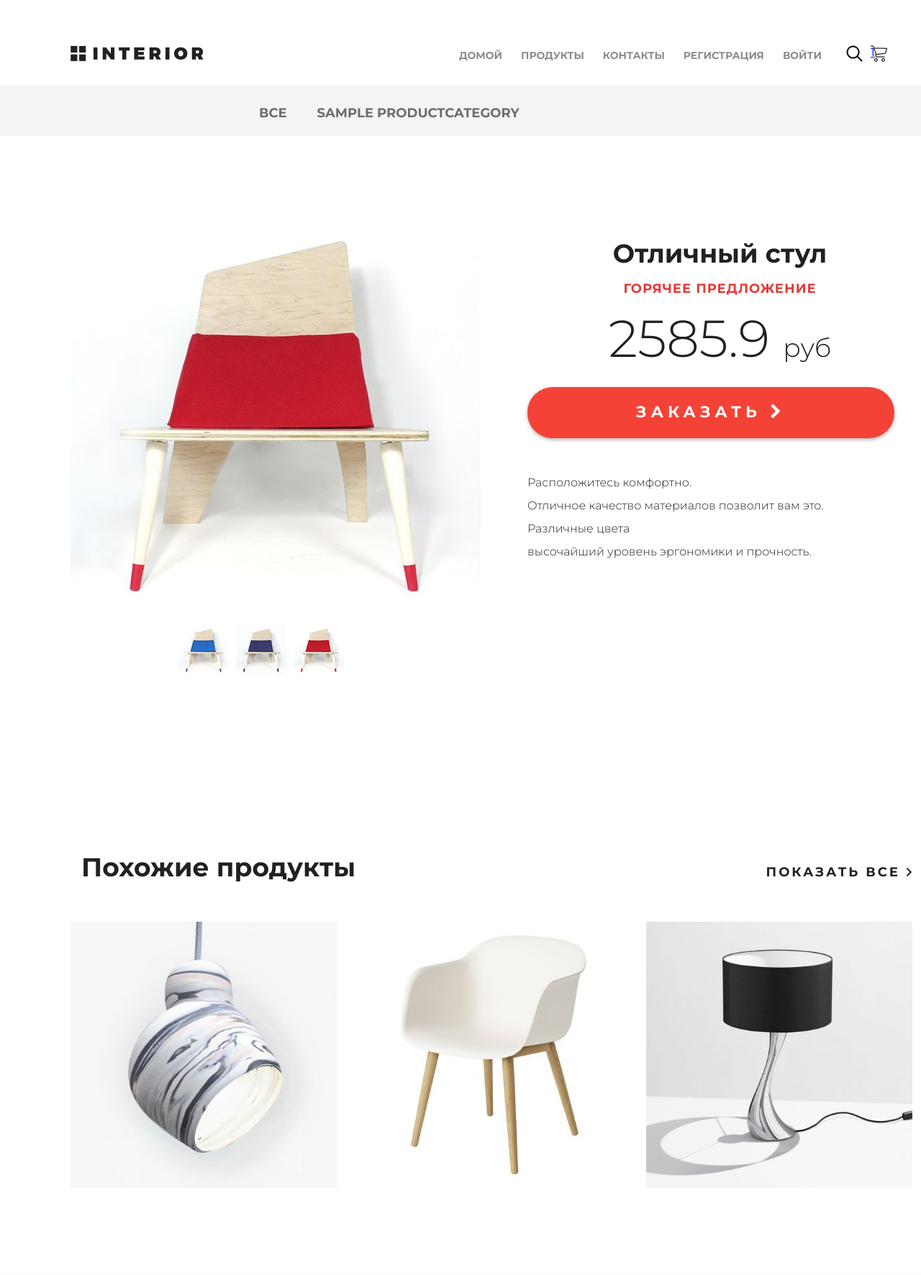
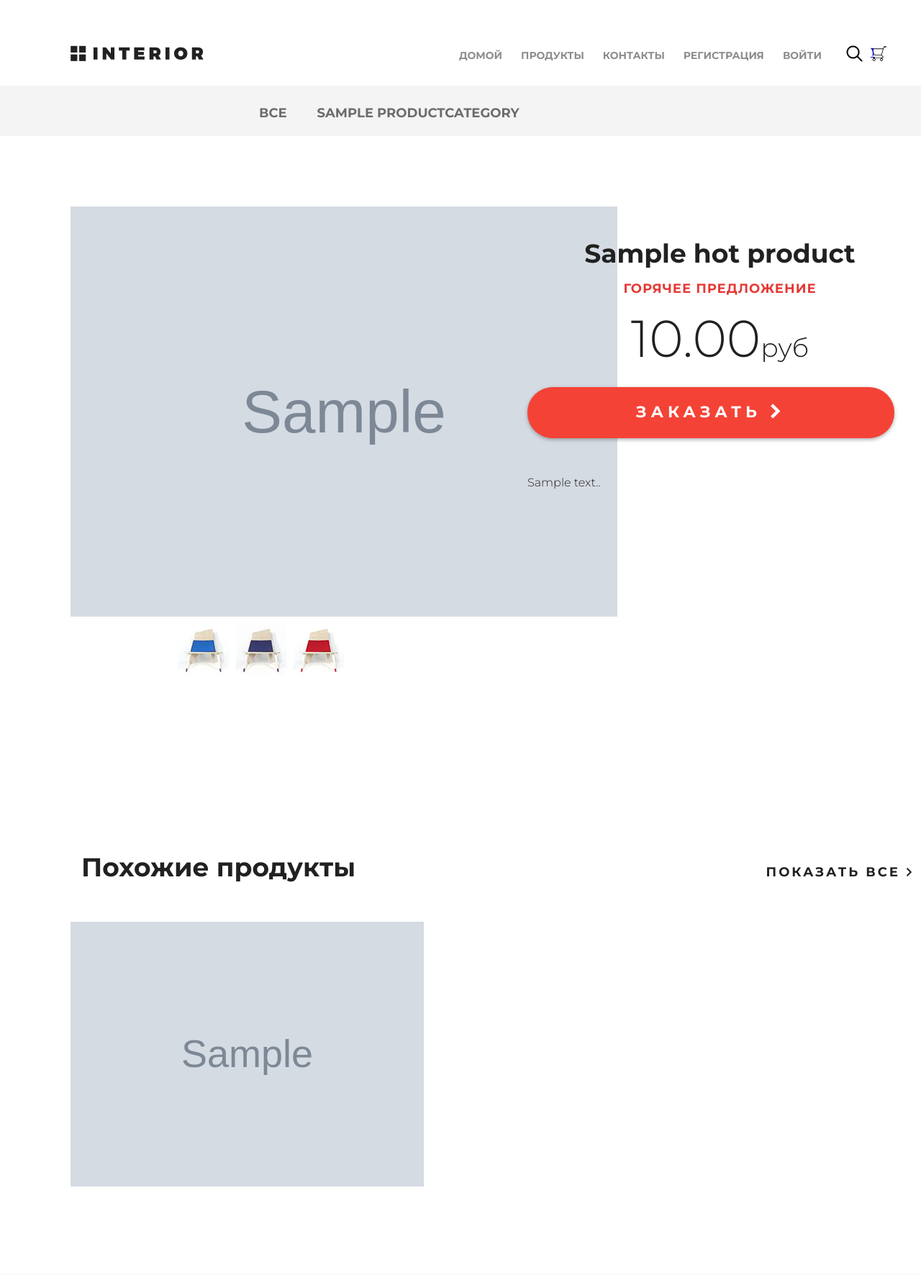
Before and after one commit to impreza555/Django-Framework-Basics, a Django app: template mainapp/templates/mainapp/products.html in a window 1280 px wide; the page is wider, and only the part inside the window is pictured. Shown: the top 1772 px of that part at 72% size. Run offline with Django 3.2, Linux system fonts and the light colour scheme; tables that the repository leaves empty hold one stand-in row (values such as "Sample post"); the template is opened without the code that fills it: values that come from a table or form of the project are taken from there, most other values are stand-ins (such as "Sample title", 1, 10 or a date in 2020); grey boxes marked "Sample" are stand-in pictures.

Commit message:
Изменил шаблон 'продукты'

```diff
--- a/mainapp/templates/mainapp/products.html
+++ b/mainapp/templates/mainapp/products.html
@@ -25,7 +25,7 @@
     <div class="details-products">
         <div class="details-slider">
             <div class="slider-product">
-                <img src="{% static 'img/slider1.jpg' %}">
+                <img src="/media/{{ hot_product.image }}" height="570"">
             </div>
             <div class="slider-control">
                 <div class="block">
@@ -47,19 +47,14 @@
         </div>
 
         <div class="description">
-            <h3 class="big-bold">Отличный стул</h3>
+            <h3 class="big-bold">{{ hot_product.name }}</h3>
             <h3 class="red">горячее предложение</h3>
-            <p class="price"> 2585.9 <span>руб</span></p>
+            <p class="price">{{hot_product.price|floatformat:2 }}<span>руб</span></p>
             <a href="#" class="red-button">
                 заказать <i class="fa fa-chevron-right" aria-hidden="true"></i>
             </a>
             <div class="description-text">
-                <p>Расположитесь комфортно.</p>
-                <p>Отличное качество материалов
-                    позволит вам это.</p>
-                <p>Различные цвета</p>
-                <p>высочайший уровень
-                    эргономики и прочность.</p>
+                <p>{{hot_product.description}}.</p>
             </div>
         </div>
     </div>
@@ -70,34 +65,17 @@
             <a class="explore" href="#">показать все <img src="{% static 'img/arrow.png' %}" alt=""></a>
         </div>
         <div class="related-products clearfix">
+            {% for product in same_products %}
                 <div class="block">
-                <a href="#"><img src="{% static 'img/product-11.jpg' %}" alt="">
+                    <a href="#"><img src="/media/{{ product.image }}" height="368" alt="">
                         <div class="text">
                             <img src="{% static 'img/icon-hover.png' %}" alt="img">
-                        <h4>Стул повышенного качества</h4>
-                        <p>Не оторваться. </p>
+                            <h4>{{ product.name }}</h4>
+                            <p>{{ product.short_desc }}</p>
                         </div>
                     </a>
                 </div>
-            <div class="block">
-                <a href="#"><img src="{% static 'img/product-21.jpg' %}" alt="">
-                    <div class="text">
-                        <img src="{% static 'img/icon-hover.png' %}" alt="img">
-                        <h4>Стул повышенного качества</h4>
-                        <p>Не оторваться. </p>
-                    </div>
-                </a>
-            </div>
-            <div class="block">
-                <a href="#"><img src="{% static 'img/product-31.jpg' %}" alt="">
-                    <div class="text">
-                        <img src="{% static 'img/icon-hover.png' %}" alt="img">
-                        <h4>Стул повышенного качества</h4>
-                        <p>Не оторваться. </p>
-                    </div>
-                </a>
-            </div>
-
+            {% endfor %}
         </div>
     </div>
 </div>
--- a/mainapp/views.py
+++ b/mainapp/views.py
@@ -1,3 +1,5 @@
+import random
+
 from django.shortcuts import render
 from mainapp.models import ProductCategory, Product
 from basketapp.models import Basket
@@ -38,11 +40,13 @@ def products(request, pk=None):
         }
         return render(request, 'mainapp/products_list.html', context)
 
+    hot_product = random.sample(list(Product.objects.all().order_by()), 3)[0]
     same_products = Product.objects.all()[3:5]
     context = {
         'title': title,
         'links_menu': links_menu,
         'same_products': same_products,
+        'hot_product': hot_product,
     }
     return render(request, 'mainapp/products.html', context)
 
```
Also changed, not shown: mainapp/static/img/basket.png. Lines whose indentation alone changed are shown as unchanged.
